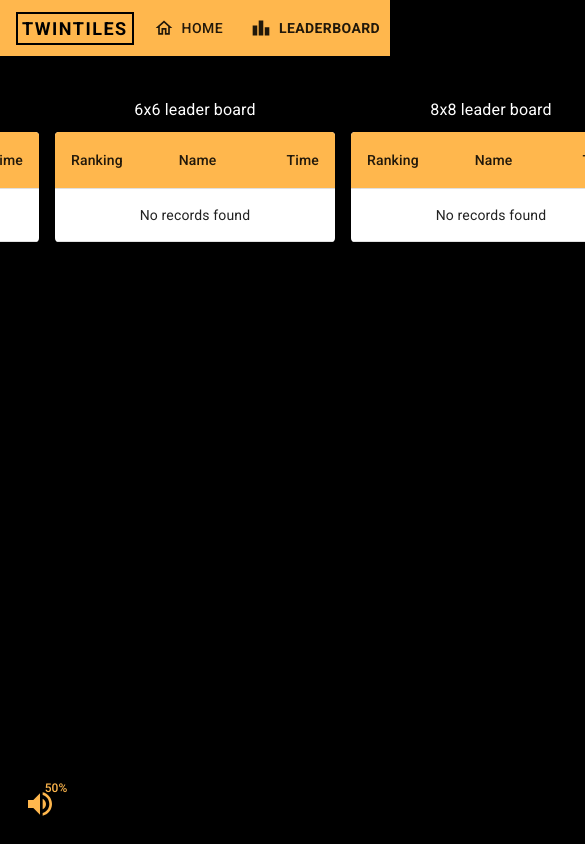
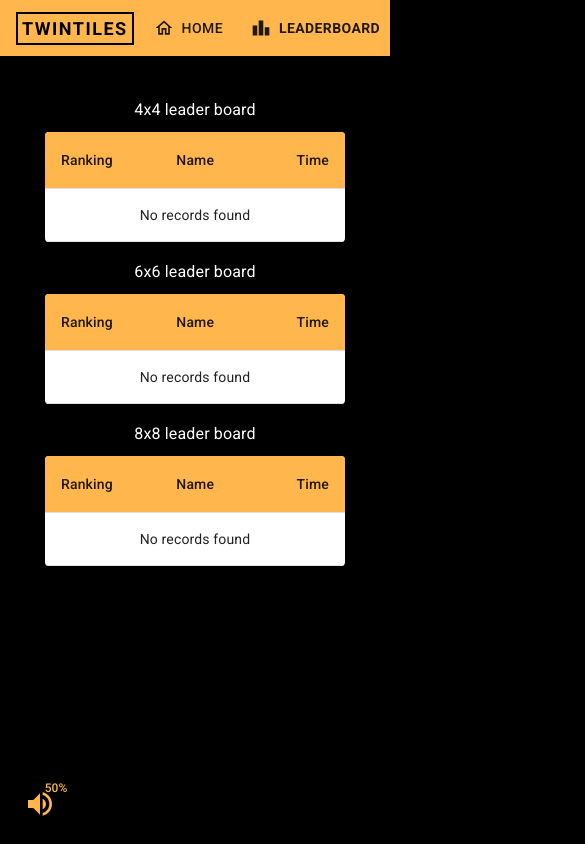
Before and after one commit to Re-boot-Coding-Bootcamp/TwinTiles, a React (Create React App) app: page /leaderboard in a window 390 px wide. Shown: the top 844 px of the page, 585 px wide, since content can reach past the window. Built offline with nearby package versions, Linux system fonts and the light colour scheme.

Commit message:
add some responsive changes

```diff
--- a/src/App.jsx
+++ b/src/App.jsx
@@ -1,36 +1,17 @@
-import { useContext } from "react";
-import { CardGrid } from "./components/CardGrid";
 import Navbar from "./components/Navbar";
-import { StartGameSetup } from "./components/StartGameSetup";
-import { CardDataContext } from "./context/CardDataContext";
-import { GameCompletion } from "./components/GameCompletion";
-import { WelcomeModal } from "./components/WelcomeModal";
 import { Route, Routes } from "react-router-dom";
 import LeaderboardPage from "./pages/Leaderboard";
 import SoundControl from "./components/SoundControl";
 import NotFoundPage from "./pages/404";
+import GamePage from "./pages/Game";
 
 function App() {
-  const { gameStarted, gameCompleted } = useContext(CardDataContext);
-
   return (
     <>
       <Routes>
         <Route path="/" element={<Navbar />}>
-          <Route
-            index
-            element={
-              <>
-                {gameStarted && <CardGrid />}
-                {gameCompleted && <GameCompletion />}
-                {!gameStarted && !gameCompleted && <StartGameSetup />}
-                <WelcomeModal />
-              </>
-            }
-          />
-
+          <Route index element={<GamePage />} />
           <Route path="leaderboard" element={<LeaderboardPage />} />
-
           <Route path="*" element={<NotFoundPage />} />
         </Route>
       </Routes>
--- a/src/components/LeaderBoard.jsx
+++ b/src/components/LeaderBoard.jsx
@@ -10,6 +10,7 @@ import {
   Typography,
 } from "@mui/material";
 import React, { useMemo } from "react";
+import theme from "../theme";
 
 const LeaderBoard = ({ level, data }) => {
   const sortedRows = useMemo(() => {
@@ -25,8 +26,18 @@ const LeaderBoard = ({ level, data }) => {
       <Typography color="white" variant="subtitle1" textAlign="center" mb={1}>
         {level} leader board
       </Typography>
-      <TableContainer component={Paper}>
-        <Table sx={{ minWidth: 280 }}>
+      <TableContainer component={Paper} sx={{ width: 1 }}>
+        <Table
+          sx={{
+            width: 280,
+            [theme.breakpoints.down("md")]: {
+              width: 200,
+            },
+            [theme.breakpoints.down("sm")]: {
+              width: 300,
+            },
+          }}
+        >
           <TableHead sx={{ bgcolor: "primary.main" }}>
             <TableRow>
               <TableCell>Ranking</TableCell>
--- /dev/null
+++ b/src/pages/Game/index.jsx
@@ -0,0 +1,34 @@
+import React, { useContext } from "react";
+import { CardDataContext } from "../../context/CardDataContext";
+import { GameCompletion } from "../../components/GameCompletion";
+import { CardGrid } from "../../components/CardGrid";
+import { StartGameSetup } from "../../components/StartGameSetup";
+import { WelcomeModal } from "../../components/WelcomeModal";
+import { Typography, useMediaQuery } from "@mui/material";
+import theme from "../../theme";
+
+const GamePage = () => {
+  const { gameStarted, gameCompleted } = useContext(CardDataContext);
+  const smallDevice = useMediaQuery(theme.breakpoints.down("sm"));
+
+  if (smallDevice) {
+    return (
+      <Typography color="white" px={5} variant="subtitle1">
+        Sorry, this game is not supported on small devices. 😣
+        <br />
+        Please use a tablet or desktop to play 👍
+      </Typography>
+    );
+  }
+
+  return (
+    <>
+      {gameStarted && <CardGrid />}
+      {gameCompleted && <GameCompletion />}
+      {!gameStarted && !gameCompleted && <StartGameSetup />}
+      <WelcomeModal />
+    </>
+  );
+};
+
+export default GamePage;
--- a/src/pages/Leaderboard/index.jsx
+++ b/src/pages/Leaderboard/index.jsx
@@ -2,13 +2,22 @@ import { Box } from "@mui/material";
 import React, { useContext } from "react";
 import { LeaderBoard } from "../../components/LeaderBoard";
 import { CardDataContext } from "../../context/CardDataContext";
+import theme from "../../theme";
 
 const LeaderboardPage = () => {
   const { fourLeaderBoard, sixLeaderBoard, eightLeaderBoard } =
     useContext(CardDataContext);
 
   return (
-    <Box display="flex" gap={2}>
+    <Box
+      sx={{
+        display: "flex",
+        gap: 2,
+        [theme.breakpoints.down("sm")]: {
+          flexDirection: "column",
+        },
+      }}
+    >
       <LeaderBoard level="4x4" data={fourLeaderBoard} />
       <LeaderBoard level="6x6" data={sixLeaderBoard} />
       <LeaderBoard level="8x8" data={eightLeaderBoard} />
```
